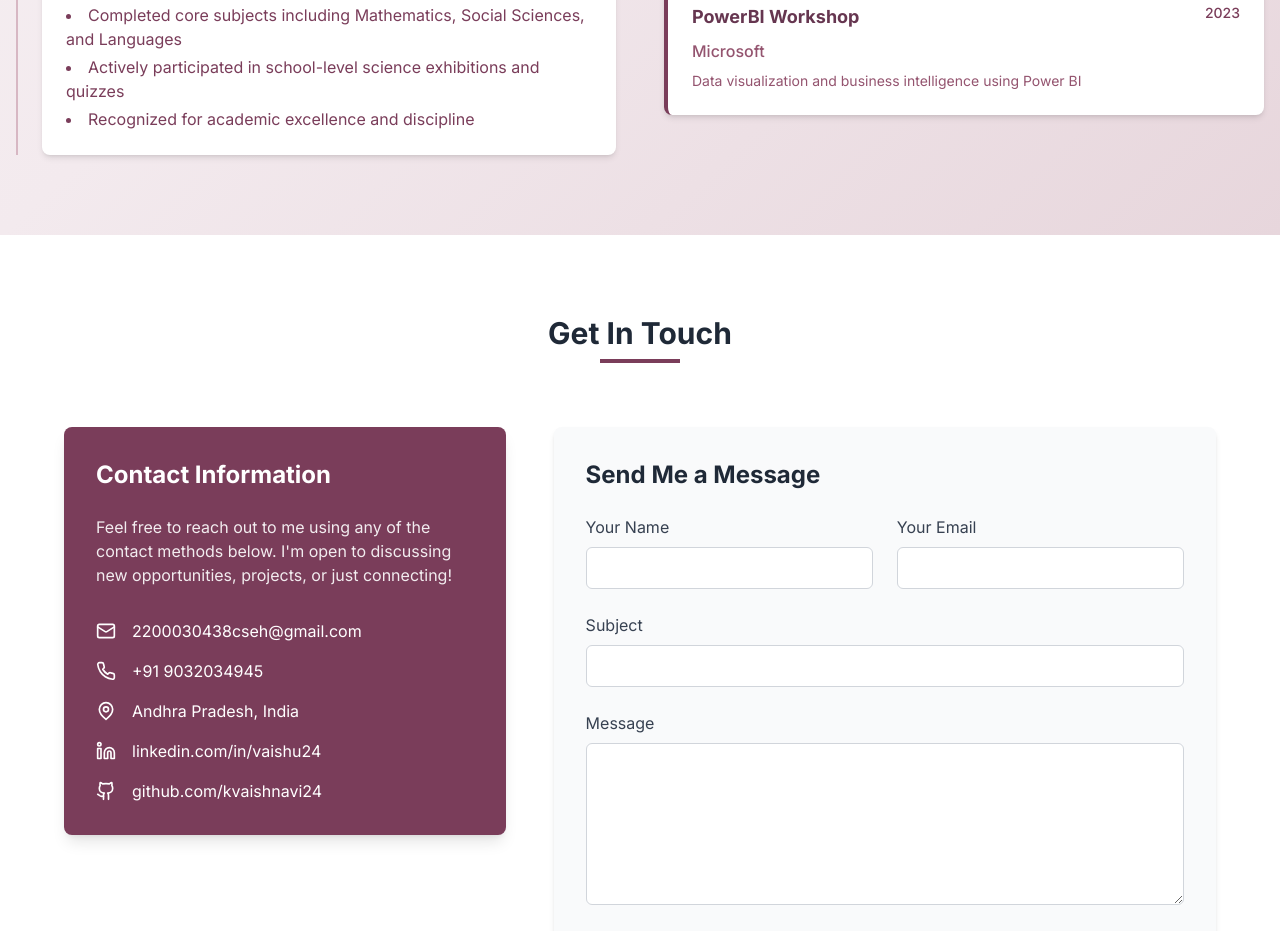
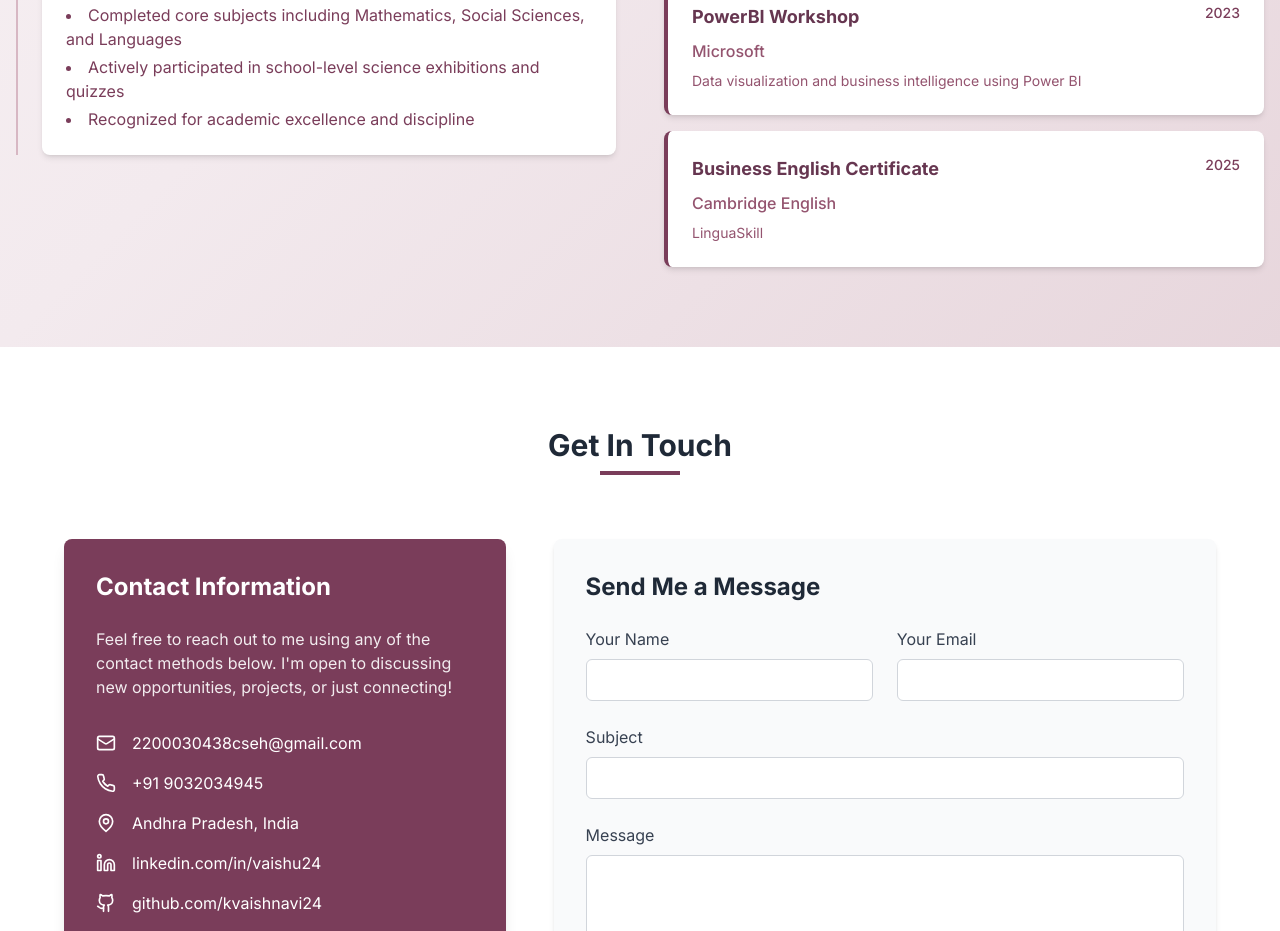
Before and after one commit to kvaishnavi24/portfolio, a React (Vite) app: page / in a window 1280 px wide. Shown: the part 5500-6431 px from the top of the page. Built offline with nearby package versions, Linux system fonts and the light colour scheme.

Commit message:
Update Education.tsx

```diff
--- a/src/components/Education.tsx
+++ b/src/components/Education.tsx
@@ -84,6 +84,12 @@ const certifications: CertificationItem[] = [
     issuer: 'Microsoft',
     date: '2023',
     description: 'Data visualization and business intelligence using Power BI'
+  },
+  {
+    name: 'Business English Certificate',
+    issuer: 'Cambridge English',
+    date: '2025',
+    description: 'LinguaSkill'
   }
 ];
 
```
